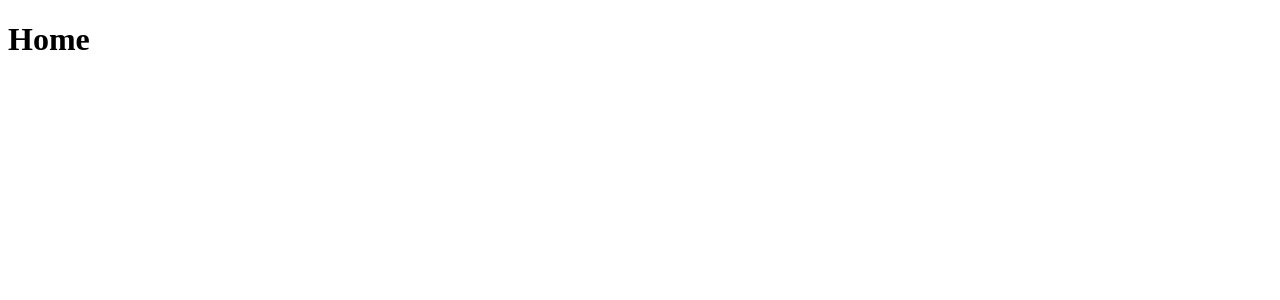
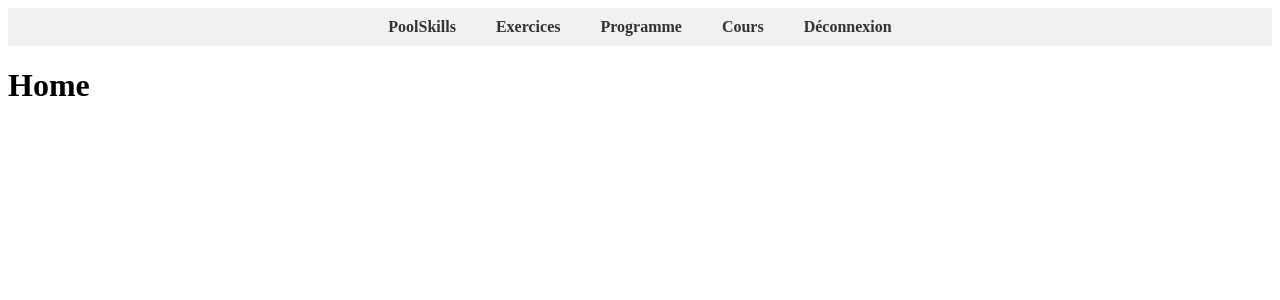
Before and after one commit to FalconFabio/GPE, a React (Vite) app: page / in a window 1280 px wide. Shown: the top 300 px of the page. Built offline with nearby package versions, Linux system fonts and the light colour scheme.

Commit message:
Ajout d'une bar de navigation sur Home

```diff
--- /dev/null
+++ b/src/Components/NavigationBar/NavigationBar.css
@@ -0,0 +1,30 @@
+.navbar {
+  background-color: #f1f1f1;
+  padding: 10px;
+  display: flex;
+  justify-content: center;
+}
+
+.navbar-nav {
+  display: flex;
+  list-style-type: none;
+  padding: 0;
+  margin: 0;
+}
+
+.nav-item {
+  margin: 0 10px;
+}
+
+.nav-link {
+  text-decoration: none;
+  color: #333;
+  font-weight: bold;
+  padding: 10px;
+  border-radius: 4px;
+  transition: background-color 0.3s ease;
+}
+
+.nav-link:hover {
+  background-color: #ddd;
+}
--- /dev/null
+++ b/src/Components/NavigationBar/NavigationBar.jsx
@@ -0,0 +1,36 @@
+import { Link } from "react-router-dom";
+import "./NavigationBar.css";
+
+export default function NavigationBar() {
+  return (
+    <nav className="navbar">
+      <ul className="navbar-nav">
+        <li className="nav-item">
+          <Link to="/" className="nav-link">
+            PoolSkills
+          </Link>
+        </li>
+        <li className="nav-item">
+          <Link to="/exercises" className="nav-link">
+            Exercices
+          </Link>
+        </li>
+        <li className="nav-item">
+          <Link to="/program" className="nav-link">
+            Programme
+          </Link>
+        </li>
+        <li className="nav-item">
+          <Link to="/course" className="nav-link">
+            Cours
+          </Link>
+        </li>
+        <li className="nav-item">
+          <Link to="/logout" className="nav-link">
+            Déconnexion
+          </Link>
+        </li>
+      </ul>
+    </nav>
+  );
+}
--- a/src/main.jsx
+++ b/src/main.jsx
@@ -6,6 +6,7 @@ import Home from "./routes/Home";
 import Program from "./routes/Program";
 import Course from "./routes/Course";
 import Login from "./routes/Login";
+import LogOut from "./routes/LogOut";
 
 const router = createBrowserRouter([
   {
@@ -24,6 +25,10 @@ const router = createBrowserRouter([
     path: "/login",
     element: <Login />,
   },
+  {
+    path: "/logout",
+    element: <LogOut />,
+  },
 ]);
 
 ReactDOM.createRoot(document.getElementById("root")).render(
--- a/src/routes/Home.jsx
+++ b/src/routes/Home.jsx
@@ -1,3 +1,10 @@
+import NavigationBar from "../Components/NavigationBar/NavigationBar";
+
 export default function Home() {
-  return <h1>Home</h1>;
+  return (
+    <div>
+      <NavigationBar />
+      <h1>Home</h1>
+    </div>
+  );
 }
--- /dev/null
+++ b/src/routes/LogOut.jsx
@@ -0,0 +1,3 @@
+export default function LogOut() {
+  return <h1>LogOut</h1>;
+}
```
